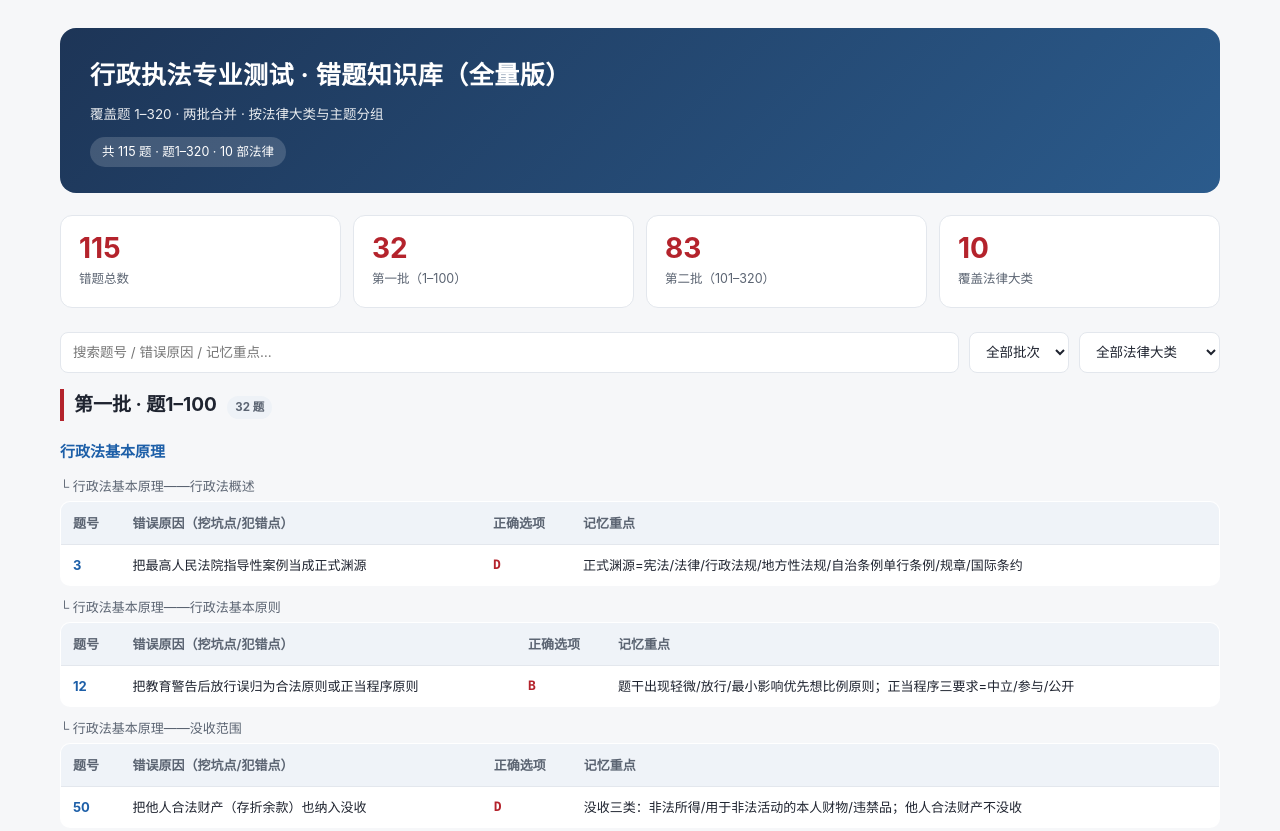
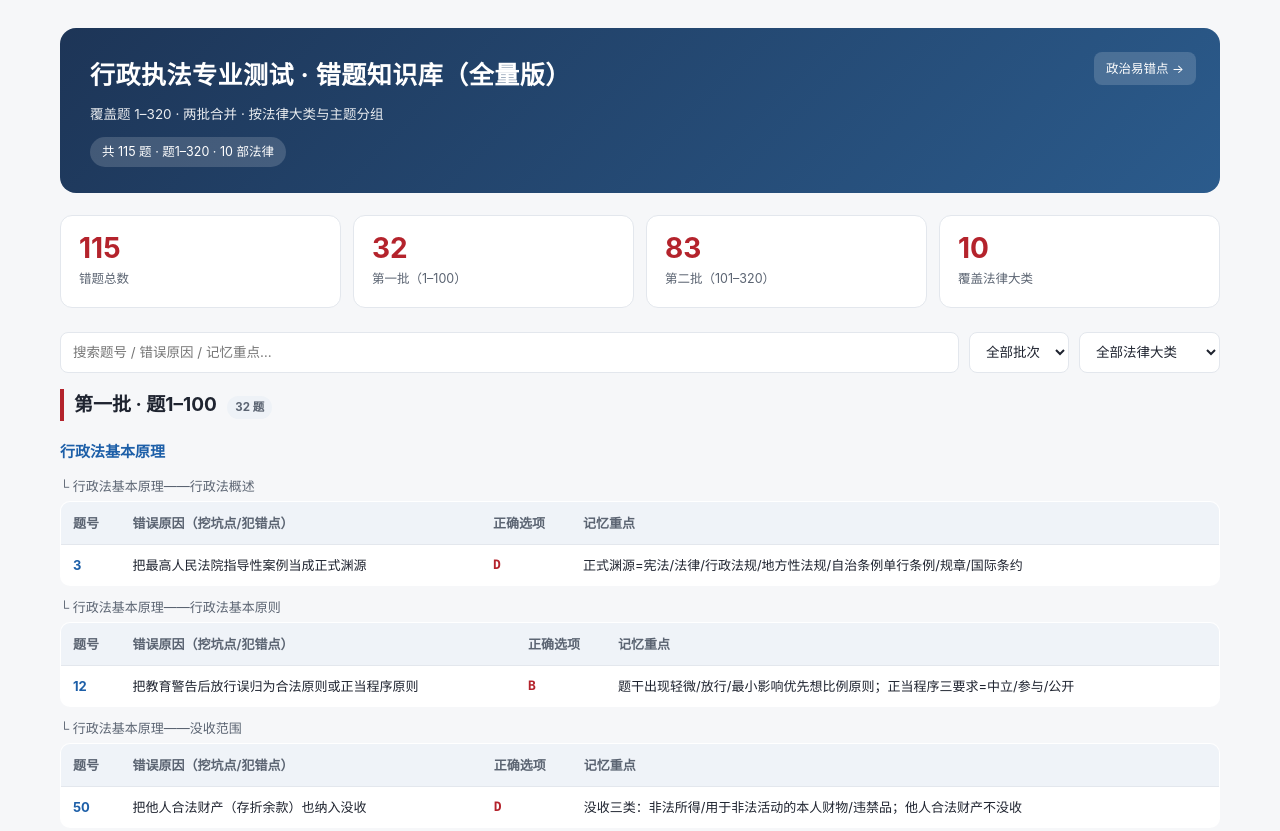
Before and after one commit to 01can/-, a plain HTML site: page index.html in a window 1280 px wide. Shown: the top 831 px of the page. Drawn offline with Linux system fonts and the light colour scheme.

Commit message:
Add files via upload

```diff
--- a/index.html
+++ b/index.html
@@ -9,7 +9,9 @@
 *{box-sizing:border-box}
 body{margin:0;background:var(--bg);color:var(--ink);font:15px/1.7 -apple-system,"PingFang SC","Microsoft YaHei",sans-serif}
 .wrap{max-width:1200px;margin:0 auto;padding:28px 20px 60px}
-header{background:linear-gradient(135deg,#1d3557,#2b5b8c);color:#fff;border-radius:16px;padding:26px 30px;margin-bottom:22px}
+header{background:linear-gradient(135deg,#1d3557,#2b5b8c);color:#fff;border-radius:16px;padding:26px 30px;margin-bottom:22px;position:relative}
+.polentry{position:absolute;right:24px;top:24px;font-size:12.5px;color:#fff;text-decoration:none;background:rgba(255,255,255,.16);padding:6px 12px;border-radius:8px}
+.polentry:hover{background:rgba(255,255,255,.28)}
 header h1{margin:0 0 6px;font-size:25px;letter-spacing:.5px}
 header p{margin:2px 0;opacity:.9;font-size:13.5px}
 .tagline{display:inline-block;margin-top:10px;padding:4px 12px;background:rgba(255,255,255,.16);border-radius:20px;font-size:12.5px}
@@ -41,6 +43,7 @@ footer{text-align:center;color:var(--sub);font-size:12px;margin-top:30px}
 <h1>行政执法专业测试 · 错题知识库（全量版）</h1>
 <p>覆盖题 1–320 · 两批合并 · 按法律大类与主题分组</p>
 <span class="tagline">共 115 题 · 题1–320 · 10 部法律</span>
+<a class="polentry" href="政治易错点/index.html">政治易错点 →</a>
 </header>
 <div class="stats">
 <div class="stat"><b>115</b><span>错题总数</span></div>
```
